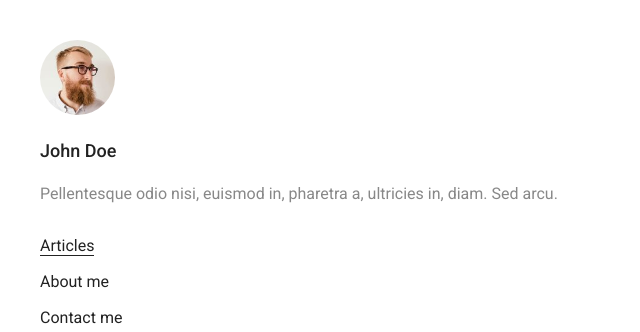
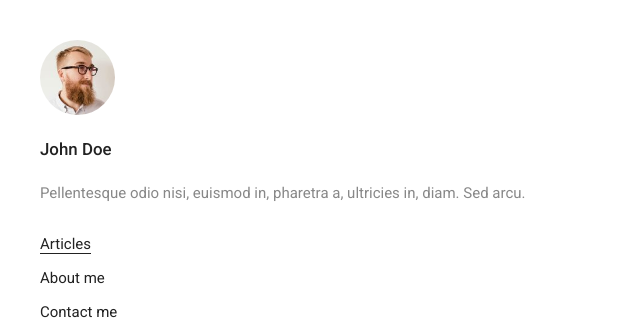
Before and after one commit to dariusz-wozniak/dariuszwozniak.net, a Gatsby site: page / in a window 1280 px wide. Shown: the top 332 px of the page, without its empty margins (0-640 px from the left). Built offline with nearby package versions, Linux system fonts and the light colour scheme; Gatsby itself is replaced by a stand-in of ours; some packages are replaced by stand-ins of ours.

Commit message:
style: smaller font + wider layout-post-single-max-width

```diff
--- a/src/assets/scss/_variables.scss
+++ b/src/assets/scss/_variables.scss
@@ -16,7 +16,7 @@ $color-gray-bg: lighten($color-base, 79%);
 $typographic-font-family: "Roboto", "Helvetica Neue", "Helvetica", "Arial", sans-serif;
 
 $typographic-root-font-size: 100;
-$typographic-base-font-size: 16px;
+$typographic-base-font-size: 15px;
 $typographic-small-font-size: 14px;
 
 $typographic-base-line-height: 1.625;
@@ -28,8 +28,8 @@ $typographic-link-s-font-color: $color-secondary;
 $typographic-leading: round(16 * ($typographic-root-font-size / 100) * $typographic-base-line-height);
 
 // Layout
-$layout-post-single-max-width: 945px;
-$layout-post-single-width: $layout-post-single-max-width - 305px;
+$layout-post-single-max-width: 1020px;
+$layout-post-single-width: $layout-post-single-max-width - 100px;
 
 $layout-width: 1070px;
 $layout-breakpoint-sm: 685px;
```
